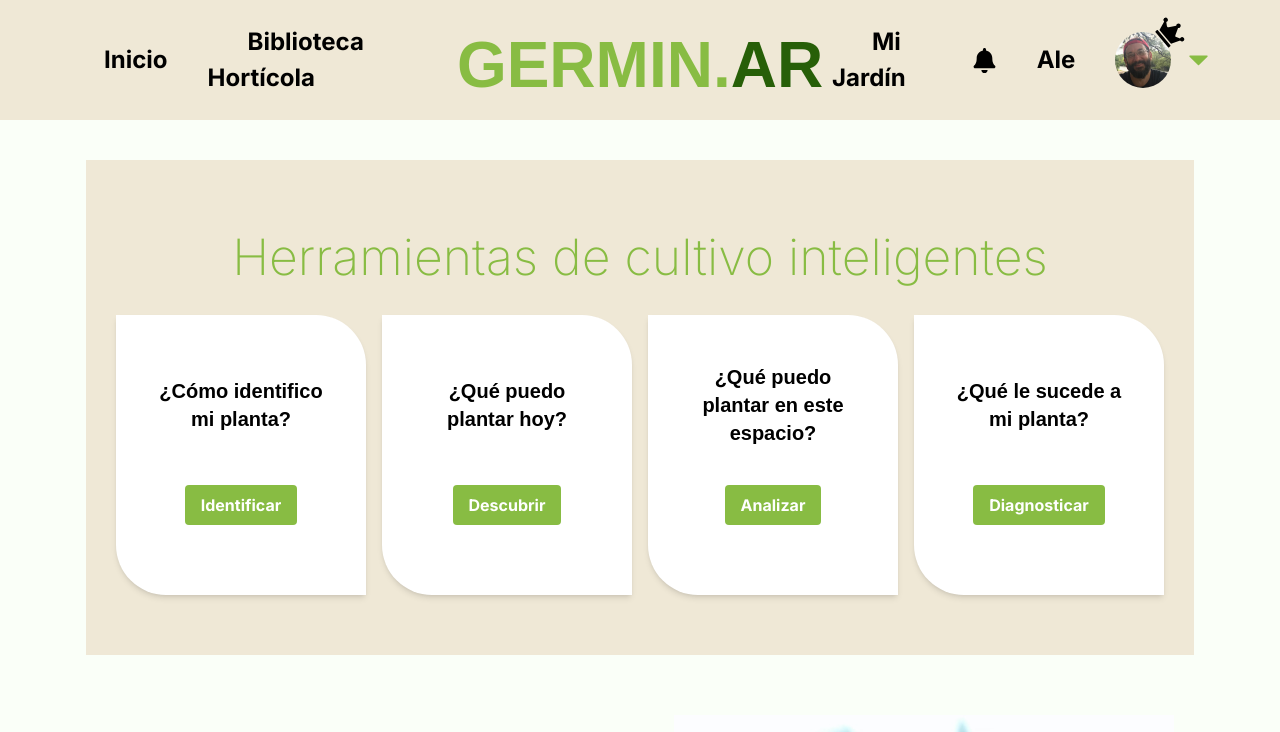
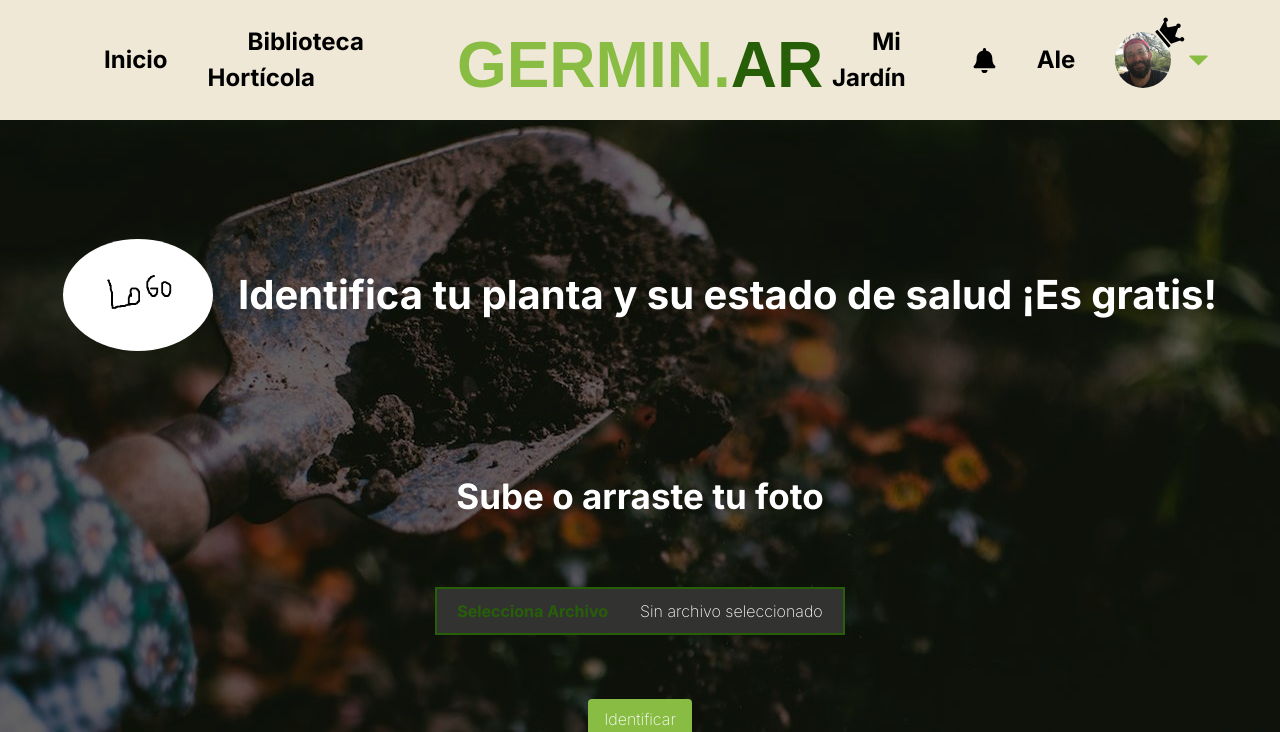
Before and after one commit to germin-ar/GerminarFrontend, a Next.js app: page / in a window 1280 px wide. Shown: the top 732 px of the page. Built offline with nearby package versions, Linux system fonts and the light colour scheme; a web font is replaced by a local one.

Commit message:
seccion identificar

```diff
--- a/src/app/home.module.css
+++ b/src/app/home.module.css
@@ -1,3 +1,84 @@
+.imagenIdentificar {
+    position: relative;
+    width: 100%;
+    height: 700px;
+    overflow: hidden;
+    background-color: black;
+    border-radius: 0 0 80px 80px;
+}
+
+.imagenIdentificar::before {
+    content: "";
+    position: absolute;
+    top: 0;
+    left: 0;
+    width: 100%;
+    height: 100%;
+    background-image: url("/jardin-home.jpg");
+    background-size: cover;
+    background-repeat: no-repeat;
+    background-position: center center;
+    opacity: 0.4;
+}
+
+.contenidoIdentificar {
+    position: relative;
+    z-index: 1;
+    color: white;
+    height: 100%;
+}
+
+.subirIdentificar{
+    border: 2px solid #275F08;
+    padding: 10px 20px;
+    background-color: #323331;
+}
+.botonIdentificar{
+    background-color: #88BC43;
+    color: white;
+
+}
+.seleccionarIdentificar{
+    font-weight: bold;
+    color: #275F08;
+}
+.textoSubirIdentificar{
+    font-weight: bold;
+    font-size: 35px;
+}
+.textoIdentificar{
+    font-weight: bold;
+    font-size: 40px;
+    flex: 1;
+}
+.marca{
+    right: 100%;
+    border-radius: 100%;
+    flex: 0.1;
+    margin-right: 25px;
+}
+.logoIdentificar{
+
+}
+@media (min-width: 1360px){
+    .logoIdentificar{
+
+    }
+}
+
+
+
+
+/***************/
+
+
+
+
+
+
+
+
+
 .fondoCards{
     background-color: #EFE8D6;
     padding: 60px 30px;
@@ -8,11 +89,12 @@
 .tituloSecundario{
     font-size: 50px;
     color: #88BC43;
+    font-weight: bold;
 }
 .cards{
     border-radius: 0 50px 0 50px;
-    max-width: 250px;
-    padding: 40px;
+    max-width: 230px;
+    padding: 40px 20px;
     height: 100%;
     min-height: 280px;
     display: flex;
--- a/src/app/page.tsx
+++ b/src/app/page.tsx
@@ -5,6 +5,22 @@ import Image from "next/image";
 export default function Home() {
     return (
         <>
+            <section className={`${styles.imagenIdentificar}`}>
+                <div className={`${styles.contenidoIdentificar} flex flex-col items-center justify-center`}>
+                    <div className={`${styles.logoIdentificar} flex-1 flex items-center justify-center `}>
+                        <Image className={`${styles.marca} `} src="/logo.png" alt="usuario prueba" width="150" height="150"/>
+                        <h2 className={`${styles.textoIdentificar}`}>Identifica tu planta y su estado de salud ¡Es gratis!</h2>
+                    </div>
+                    <div className="flex-1 flex  items-center flex-col gap-16">
+                        <h2 className={`${styles.textoSubirIdentificar}`}>Sube o arraste tu foto</h2>
+                        <div className={`${styles.subirIdentificar} flex gap-8`}>
+                            <p className={`${styles.seleccionarIdentificar}`}>Selecciona Archivo</p>
+                            <p>Sin archivo seleccionado</p>
+                        </div>
+                        <button className={`${styles.botonIdentificar} py-2 px-4 rounded`}>Identificar</button>
+                    </div>
+                </div>
+            </section>
             <main className="flex justify-center items-center">
                 {/*<img src="/trastornos-y-enfermedades-tomate-scaled.webp" alt="tomate" width="1000"/>*/}
                 <section className={`${styles.fondoCards} flex justify-center items-center flex-col gap-5`}>
```
Also changed, not shown: public/jardin-home.jpg (added), public/logo.PNG (added).
